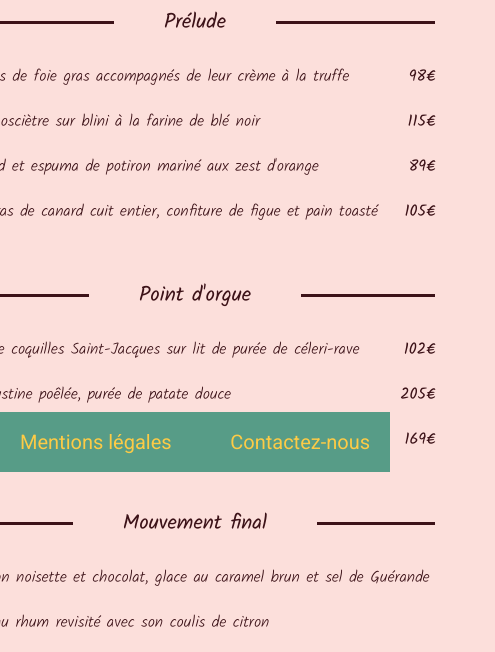
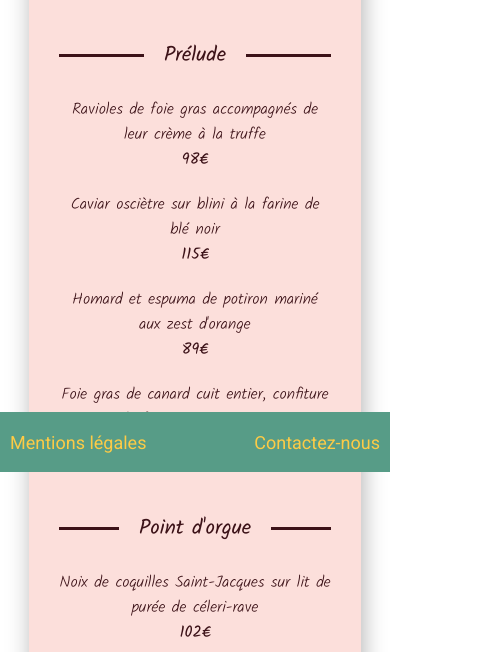
Before and after one commit to ferdi-m20/DW-OC-P3-Ohmyfood, a plain HTML site: page menu1.html in a window 390 px wide. Shown: the part 372-1024 px from the top of the page, 495 px wide, since content can reach past the window. Drawn offline with Linux system fonts and the light colour scheme; a web font is replaced by a local one.

Commit message:
Ajout des media queries

```diff
--- a/style.css
+++ b/style.css
@@ -449,3 +449,62 @@ footer a:hover {
 .p-12 .title::after {
     background: linear-gradient(to right, #bfff7e, #42973c);
 }
+
+@media all and (max-width: 768px)
+{
+    h1 a {
+        letter-spacing: -3px;
+        font-size: 40px;
+    }
+
+    .card {
+        width: 85%;
+        padding: 45px 30px;
+    }
+
+    .card li {
+        text-align: center;
+    }
+
+    .card li span {
+        float: inherit;
+        display: block;
+    }
+
+    .title::after {
+        margin-left: 10px;
+    }
+
+    .title::before {
+        margin-right: 10px;
+    }
+
+    #menus {
+        grid-template-columns: repeat(1, 2fr);
+    }
+
+    .container {
+        justify-content: flex-start !important;
+    }
+
+    .soon a {
+    font-size: 22px;
+    padding: 9px 5px 9px 25px;
+    border-radius: 8px;
+    width: 200px;
+    }
+
+    footer {
+        font-size: 18px;
+    }
+
+    footer a:nth-child(1) {
+        margin-left: 10px;
+        height: auto;
+    }
+
+    footer a:nth-child(2) {
+        margin-right: 10px;
+        height: auto;
+    }
+}
```
